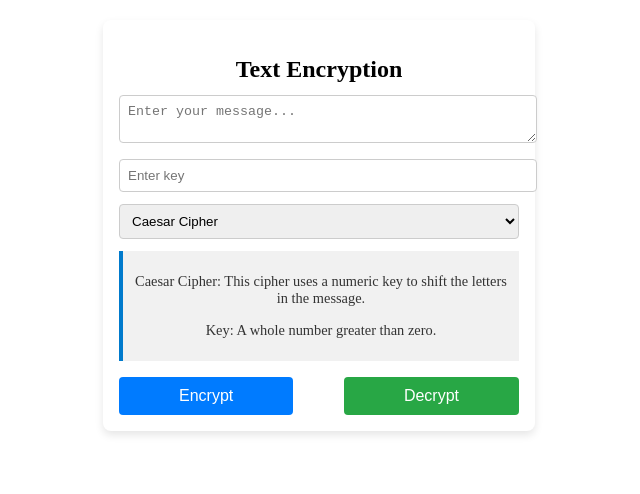
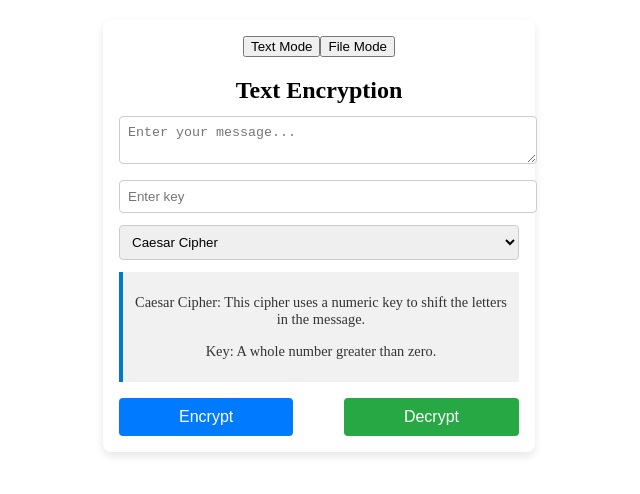
Before and after one commit to AndrewAscone/DeCypher, a React (Vite) app in the folder src/main/java/com/scone/DeCypher/frontend/: page / in a window 1280 px wide. Shown: the top 494 px of the page, without its empty margins (321-961 px from the left). Built offline with nearby package versions, Linux system fonts and the light colour scheme.

Commit message:
Adding toggle switches to change between text and file modes

```diff
--- a/src/main/java/com/scone/DeCypher/frontend/src/DeCypherUI.jsx
+++ b/src/main/java/com/scone/DeCypher/frontend/src/DeCypherUI.jsx
@@ -61,7 +61,21 @@ export default function DeCypherUI() {
 
     return (
         <div className="container">
-            <h2>Text Encryption</h2>
+            <div className="mode-toggle">
+                <button
+                    className={mode === "text" ? "active" : ""}
+                    onClick={() => setMode("text")}
+                >
+                    Text Mode
+                </button>
+                <button
+                    className={mode === "file" ? "active" : ""}
+                    onClick={() => setMode("file")}
+                >
+                    File Mode
+                </button>
+            </div>
+            <h2>{mode === "text" ? "Text Encryption" : "File Encryption"}</h2>
             <textarea
                 className="input-area"
                 placeholder="Enter your message..."
```
